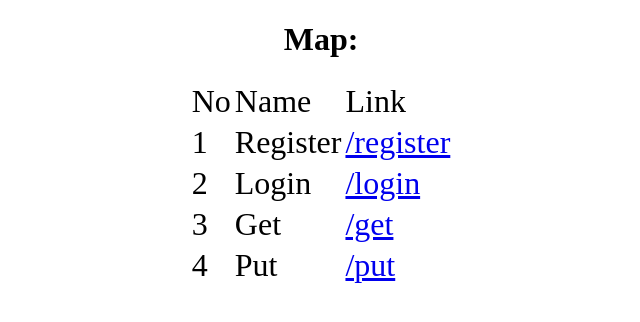
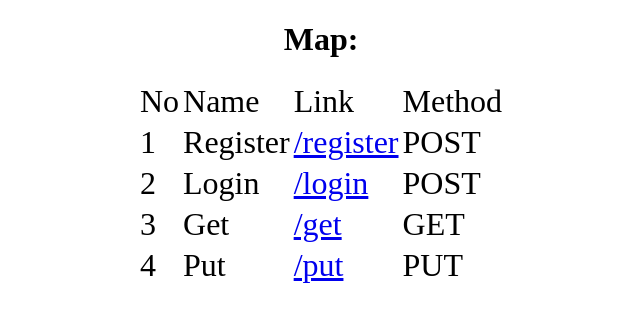
Before and after one commit to bilgakhan/node-server, a website: page static/index.html in a window 1280 px wide. Shown: the whole page, without its empty margins (319-959 px from the left). Drawn offline with Linux system fonts and the light colour scheme.

Commit message:
13:07 commit

```diff
--- a/static/index.html
+++ b/static/index.html
@@ -20,6 +20,7 @@
             <td>No</td>
             <td>Name</td>
             <td>Link</td>
+            <td>Method</td>
           </tr>
         </thead>
         <tbody>
@@ -27,21 +28,25 @@
             <td>1</td>
             <td>Register</td>
             <td><a href="/register">/register</a></td>
+            <td>POST</td>
           </tr>
           <tr>
             <td>2</td>
             <td>Login</td>
             <td><a href="/login">/login</a></td>
+            <td>POST</td>
           </tr>
           <tr>
             <td>3</td>
             <td>Get</td>
             <td><a href="/users">/get</a></td>
+            <td>GET</td>
           </tr>
           <tr>
             <td>4</td>
             <td>Put</td>
             <td><a href="/put">/put</a></td>
+            <td>PUT</td>
           </tr>
         </tbody>
       </table>
```
